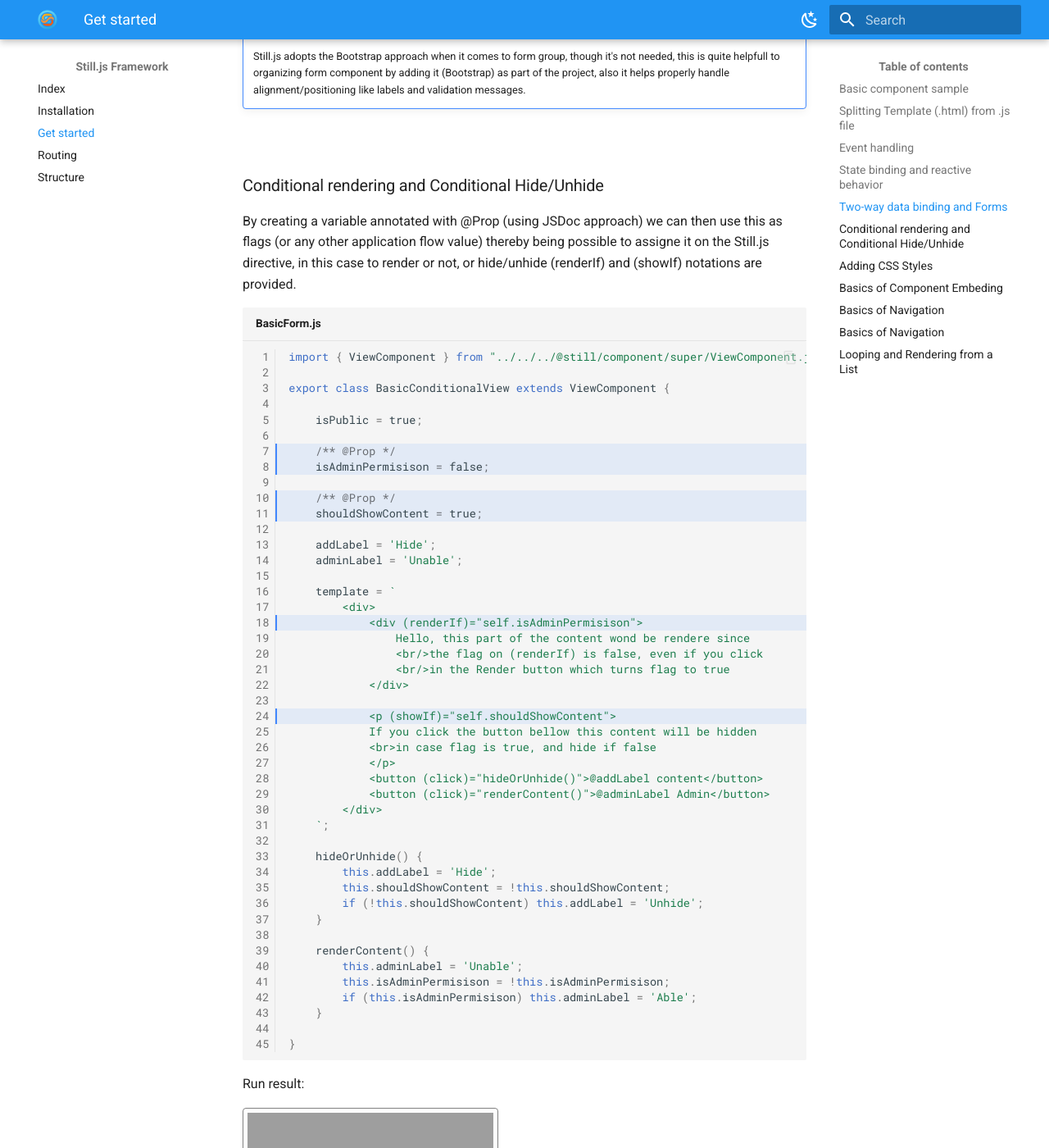
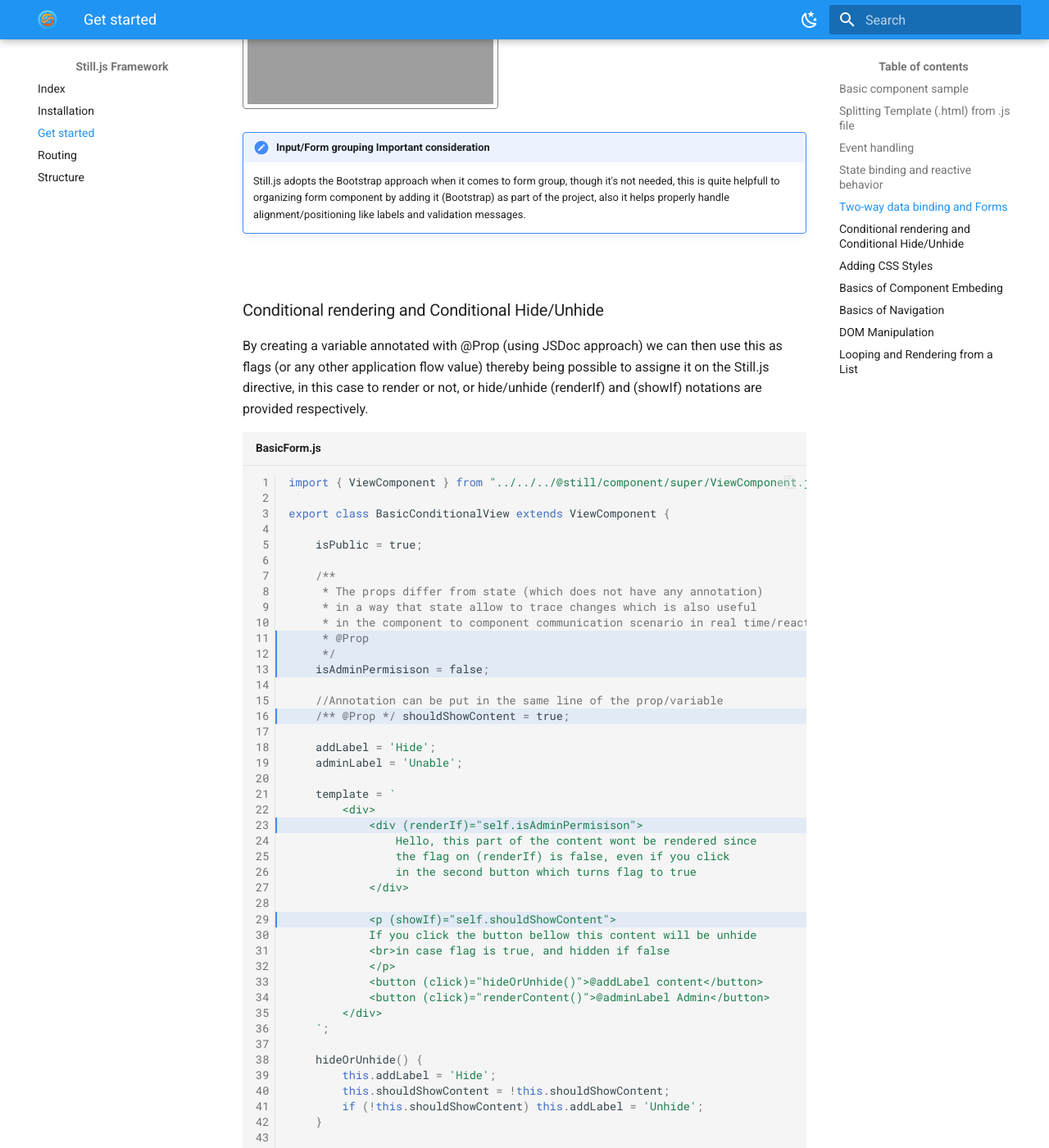
Before and after one commit to still-js/stilljs-site, an MkDocs documentation site: the page built from docs/get-start.md, in a window 1280 px wide and 1400 px high, scrolled down 4730 px. Shown: the whole window at 82% size. Built offline with MkDocs 1.6.1 and Material for MkDocs 9.7.7, drawn with Linux system fonts in a browser that asks for light colours; some of the changed text lies outside the part shown; grey boxes are pictures that could not be loaded.

Commit message:
fixed spelling errors in the get started examples

````diff
--- a/docs/get-start.md
+++ b/docs/get-start.md
@@ -2,11 +2,16 @@
 
 All components extends from ViewComponent, and whenever gets rendered in the UI/browser can be assigned to the template variable as depicted below in lines 11 to 19.
 
-```js title="HomeComponent.js" hl_lines="6-14" linenums="1"
+```js title="HomeComponent.js" hl_lines="11-18" linenums="1"
 import { ViewComponent } from "../../@still/component/super/ViewComponent.js";
 
 export class HomeComponent extends ViewComponent {
 
+	/**
+	 * isPublic flag is needed for any component that is publicly accessible, therefore,
+	 * when dealing with authentication and permission scenario any component requiring
+	 * user permission the flag will be removed or turned to false
+	 */
     isPublic = true;
     template = `
         <div>
@@ -117,18 +122,21 @@
 Access to the state value is done by calling `.value` property, assigning a value is is done straight to the property itself.
 
 
-```js title="CounterComponent.js" hl_lines="13-14 18-20 22-24" linenums="1"
+```js title="CounterComponent.js" hl_lines="16-17 21-23 25-27 9" linenums="1"
 import { ViewComponent } from "../../../@still/component/super/ViewComponent.js";
 
 export class CounterComponent extends ViewComponent {
 
 	isPublic = true;
+	/**
+	 * This is a state since no annotation or signature is put for it
+	 */
 	count = 0;
 
 	template = `
 	<div>
 		<p>
-		My counter state is @count
+			My counter state is @count
 		</p>
 		<button (click)="increment()">Increment (@count)</button>
 		<button (click)="decrement()">Decrement (@count)</button>
@@ -217,20 +225,25 @@
 
 ###  Conditional rendering and Conditional Hide/Unhide
 
-By creating a variable annotated with @Prop (using JSDoc approach) we can then use this as flags (or any other application flow value) thereby being possible to assigne it on the Still.js directive, in this case to render or not, or hide/unhide (renderIf) and (showIf) notations are provided.
+By creating a variable annotated with @Prop (using JSDoc approach) we can then use this as flags (or any other application flow value) thereby being possible to assigne it on the Still.js directive, in this case to render or not, or hide/unhide (renderIf) and (showIf) notations are provided respectively.
 
-```js title="BasicForm.js" hl_lines="7-8 10-11 18 24" linenums="1"
+```js title="BasicForm.js" hl_lines="11-13 16 23 29" linenums="1"
 import { ViewComponent } from "../../../@still/component/super/ViewComponent.js";
 
 export class BasicConditionalView extends ViewComponent {
 
 	isPublic = true;
 
-	/** @Prop */
+	/**
+	 * The props differ from state (which does not have any annotation)
+	 * in a way that state allow to trace changes which is also useful
+	 * in the component to component communication scenario in real time/reactively
+	 * @Prop
+	 */
 	isAdminPermisison = false;
 
-	/** @Prop */
-	shouldShowContent = true;
+	//Annotation can be put in the same line of the prop/variable
+	/** @Prop */ shouldShowContent = true;
 
 	addLabel = 'Hide';
 	adminLabel = 'Unable';
@@ -238,14 +251,14 @@
 	template = `
         <div>
             <div (renderIf)="self.isAdminPermisison">
-				Hello, this part of the content wond be rendere since
-				<br/>the flag on (renderIf) is false, even if you click
-				<br/>in the Render button which turns flag to true
+				Hello, this part of the content wont be rendered since
+				the flag on (renderIf) is false, even if you click
+				in the second button which turns flag to true
 			</div>
 
             <p (showIf)="self.shouldShowContent">
-            If you click the button bellow this content will be hidden
-			<br>in case flag is true, and hide if false
+            If you click the button bellow this content will be unhide
+			<br>in case flag is true, and hidden if false
             </p>
             <button (click)="hideOrUnhide()">@addLabel content</button>
             <button (click)="renderContent()">@adminLabel Admin</button>
@@ -361,7 +374,7 @@
 
 ###  Basics of Component Embeding
 
-Bringing a component inside another in general is achievable by using th <st-element></st-element> tag where we can then specify the component (tag property as line 16) name we want to embed as child, additional child component property (e.g. lines 18 and 19) and event handlers also can be passed the same way (in the tag).
+Bringing a component inside another in general is achievable by using the `<st-element></st-element>` tag where we can then specify the component name we want to embed as child (tag property as line 16), additional child component property (e.g. lines 18 and 19) and event handlers also can be passed the same way (in the tag) as long as they child difined it.
 
 === "Parent Component"
 	```js title="UserForm.js" hl_lines="8-9 12 15-21 28-30" linenums="1"
@@ -463,7 +476,7 @@
 
 ###  Basics of Navigation
 
-Whe using still-cli (`@stilljs/cli` - which is the recommended way) to generate the component, both route name (same as component name) and component URL will be added automatically in the `route.map.js` file, therefore, navigation can be done the way it workes in regular web pages. As in the bellow code, navigation is done by using route name.
+Whe using still-cli (`@stilljs/cli` - which is the recommended way) to generate the component, both route name (same as component name) and component URL will be added automatically in the `route.map.js` file in the project root folder, therefore, navigation can be done the way it workes in regular web pages. in the bellow code navigation is done by using route name.
 
 === "First Component"
 	```js title="EntryMenu.js" hl_lines="12" linenums="1"
@@ -543,7 +556,7 @@
 
 <br>
 
-###  Basics of Navigation
+###  DOM Manipulation
 
 Because Still.js is 100% pure/Vanilla JavaScript, DOM manipulation can be done straight as the native/regular DOM API, no workaround or additional layer/special coding is needed.
 
@@ -618,7 +631,7 @@
 
 ###  Looping and Rendering from a List
 
-Lopping a list and rendering its items is quite simple, Still.js provides the (forEach) notation/directive, which ca pass through a top level container which is then used to wrap the template for the desire output.
+Lopping a list and rendering its items is quite simple, Still.js provides the (forEach) notation/directive, which can be pass to a top level container which is then used to wrap the template for the desired output of each list item.
 
 === "Main Component"
 	```js title="LoopingDirective.js" hl_lines="7-12 18-23 35" linenums="1"
--- a/mkdocs.yml
+++ b/mkdocs.yml
@@ -6,6 +6,7 @@
   - Get started: get-start.md
   - Routing: routing.md
   - Structure: Still.js Architecture.md
+  #- Playground: playground.md
 theme:
   name: material
   logo: assets/img/logo.png
@@ -32,6 +33,14 @@
 
 extra_css:
   - assets/css/general.css
+  - https://cdnjs.cloudflare.com/ajax/libs/codemirror/5.65.13/codemirror.min.css
+  - https://cdnjs.cloudflare.com/ajax/libs/codemirror/5.65.13/theme/dracula.min.css
+
+extra_javascript:
+  - https://cdnjs.cloudflare.com/ajax/libs/codemirror/5.65.13/codemirror.min.js
+  - https://cdnjs.cloudflare.com/ajax/libs/codemirror/5.65.13/mode/javascript/javascript.min.js
+  - https://cdnjs.cloudflare.com/ajax/libs/codemirror/5.65.13/addon/edit/closebrackets.min.js
+  - docs/assets/editor.js
 
 markdown_extensions:
   #Diagrams settings
````
Also changed, not shown: other parts of docs/get-start.md (+2 -2 lines).
